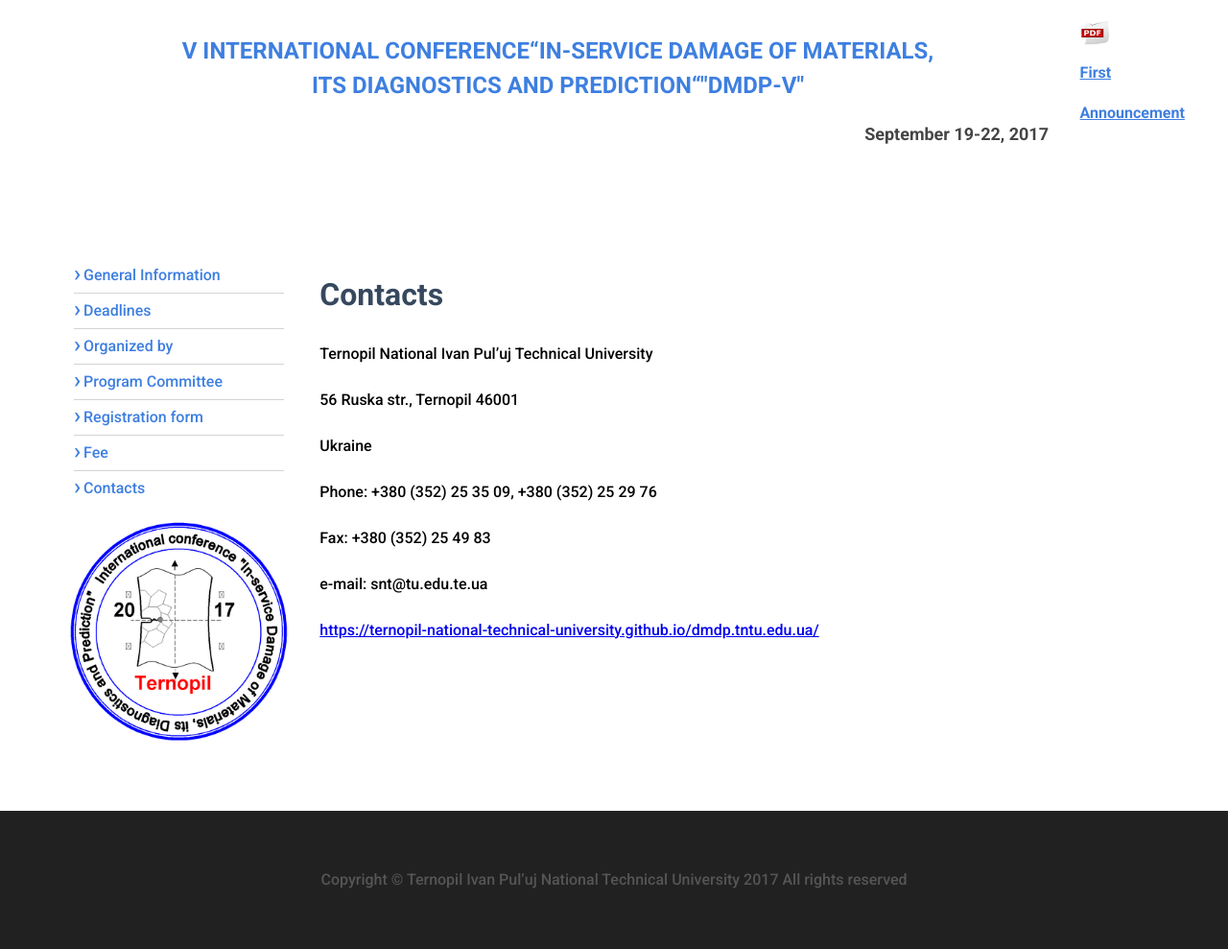
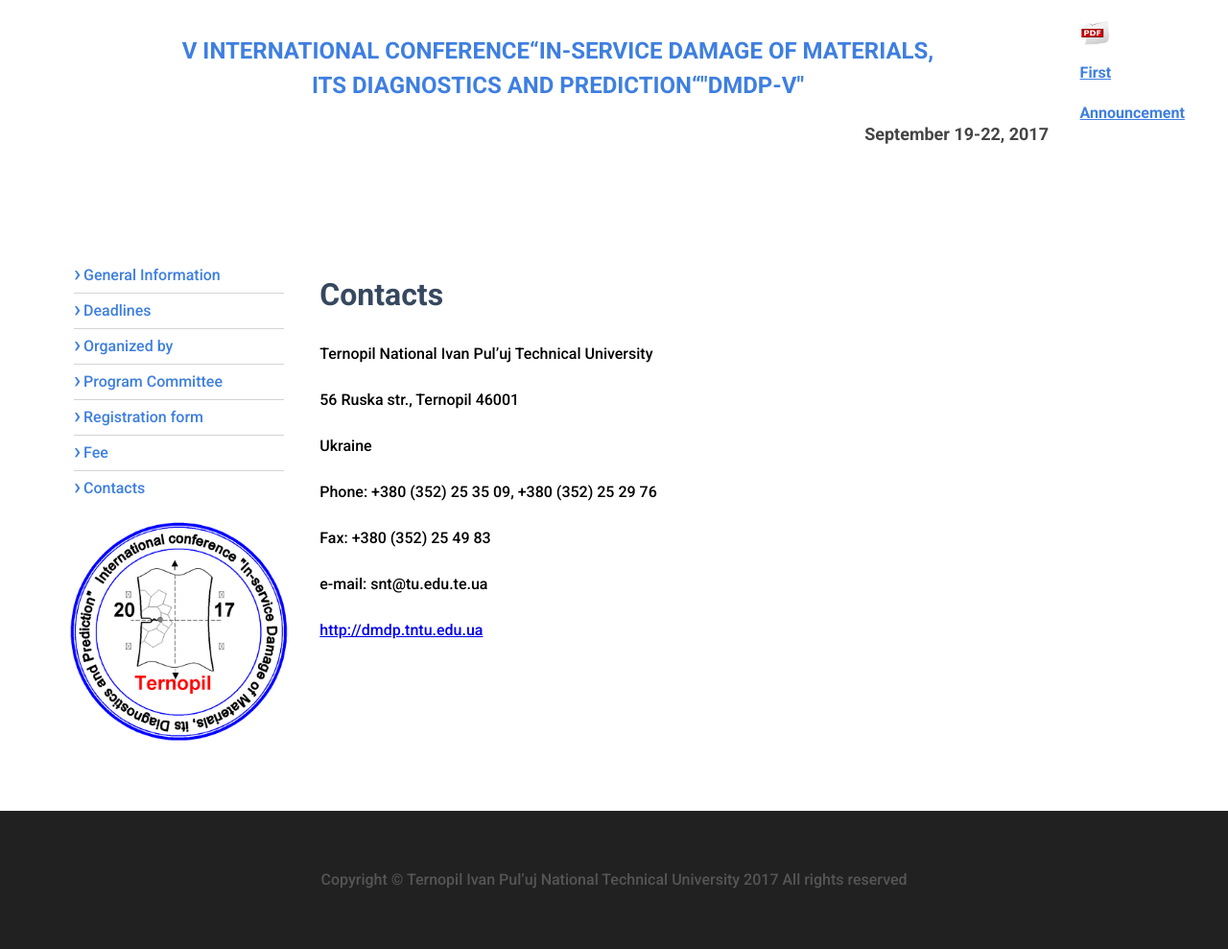
Before and after one commit to sivanchenko/dmdp.tntu.edu.ua, a Jekyll site: the page built from contacts.md, in a window 1280 px wide. Shown: the whole page at 96% size. Built offline with Jekyll 4.4.1, drawn with Linux system fonts in a browser that asks for light colours; some of the changed lines change nothing that is shown.

Commit message:
fix site url

```diff
--- a/contacts.md
+++ b/contacts.md
@@ -16,4 +16,4 @@
 
 e-mail: snt@tu.edu.te.ua
 
-[https://ternopil-national-technical-university.github.io/dmdp.tntu.edu.ua/](https://ternopil-national-technical-university.github.io/dmdp.tntu.edu.ua/)
+[http://dmdp.tntu.edu.ua](http://dmdp.tntu.edu.ua)
```
